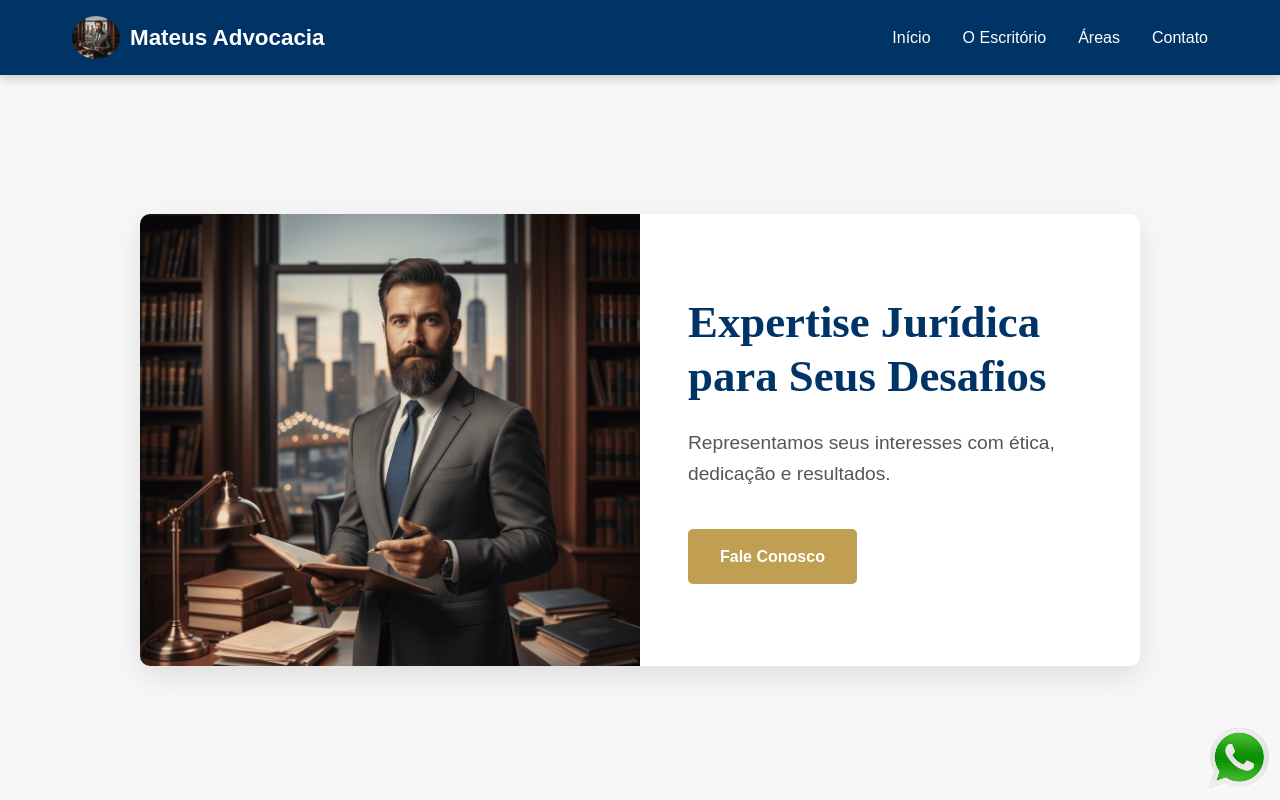
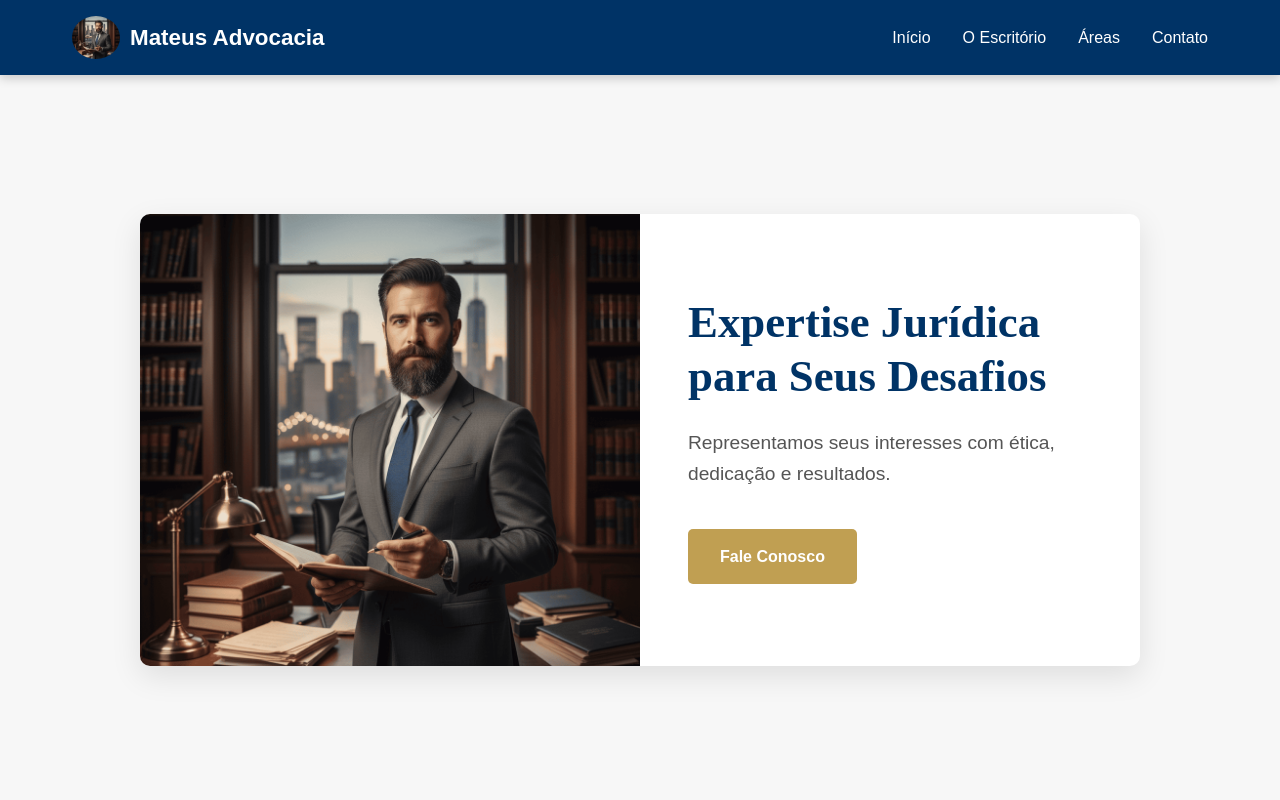
Before and after one commit to erikborges013/site-exemplo-advocacia, a Vue app: page / in a window 1280 px wide. Shown: the top 800 px of the page. Built offline with nearby package versions, Linux system fonts and the light colour scheme.

Commit message:
Tentativa de correção de bug icone whatsapp

```diff
--- a/src/App.vue
+++ b/src/App.vue
@@ -210,17 +210,16 @@
           Todos os direitos reservados.
         </p>
       </div>
-      <BotaoWhatsapp />
     </footer>
   </div>
 </template>
 
 <script lang="js">
-import BotaoWhatsapp from './components/BotaoWhatsapp.vue';
+
 
 export default {
   components: {
-    BotaoWhatsapp
+
   }
 };
 </script>
```
